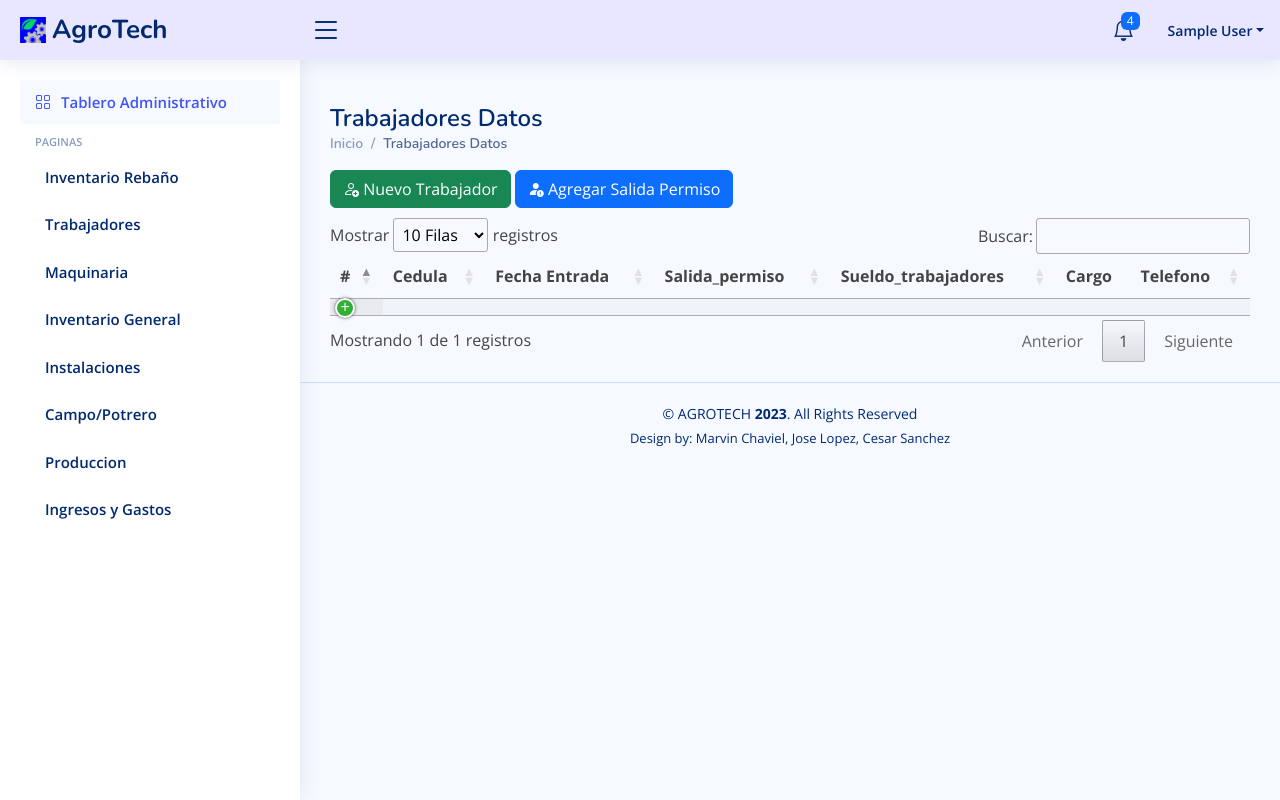
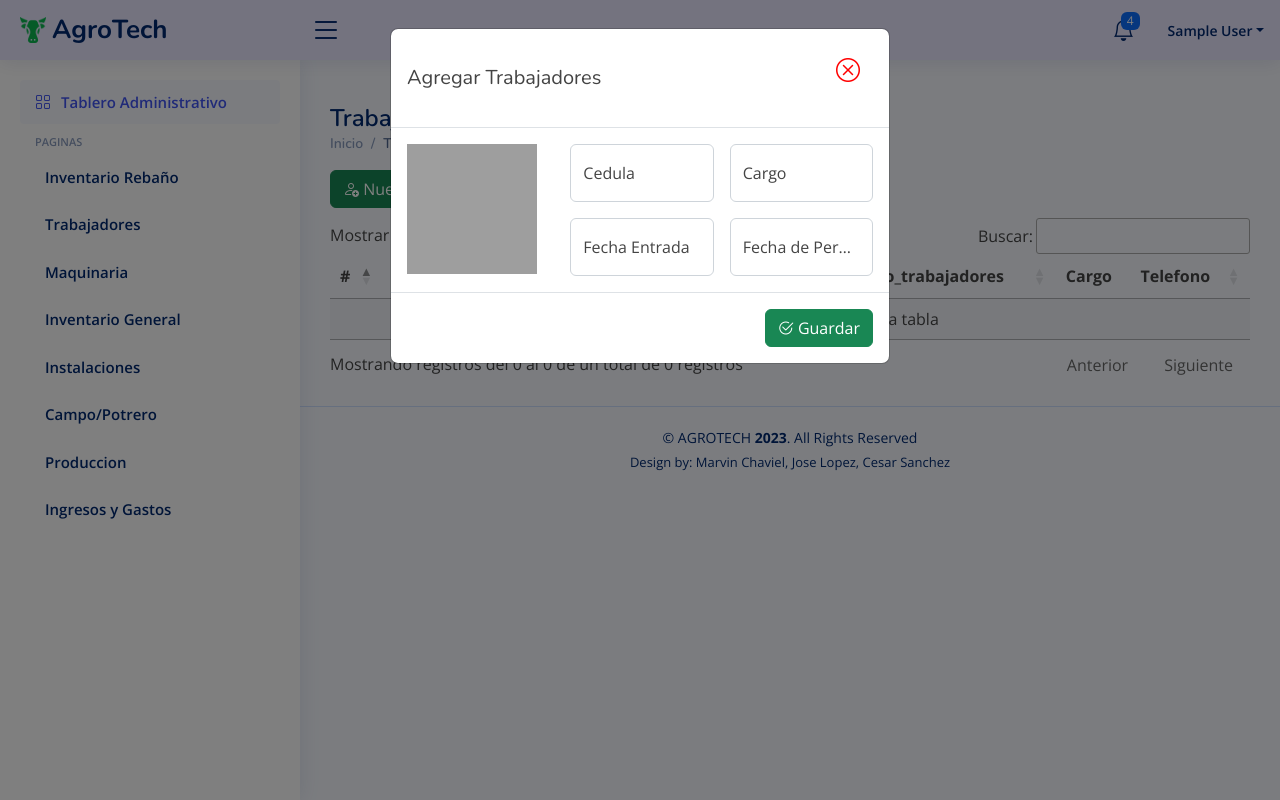
Before and after one commit to Marv1nChaviel/Agrotech, a PHP site: page /Trabajadores.php in a window 1280 px wide, after a click on "Nuevo Trabajador". Run offline with PHP 8.4, Linux system fonts and the light colour scheme; the visitor is signed in with stand-in values (Sample User, id 1); data that the repository does not hold is empty; grey boxes are pictures that could not be loaded.

Commit message:
actualizado

```diff
--- a/BackEnd/Consulta_Inventario_Rebaño.php
+++ b/BackEnd/Consulta_Inventario_Rebaño.php
@@ -14,7 +14,6 @@
 
 
     $json[] = array(
-      'ID_animal' => $datos['ID_animal'],
       'Nro_animal' => $datos['Nro_animal'],
       'Color' => $datos['Color'],
       'Partos' => $datos['Partos'],
--- a/BackEnd/Consulta_Trabajadores.php
+++ b/BackEnd/Consulta_Trabajadores.php
@@ -4,8 +4,9 @@
 $sql = "SELECT * FROM trabajadores";
 $resultado = $conexion->prepare($sql);
 $resultado->execute();
-$datos=$resultado->fetch(PDO::FETCH_ASSOC);
 
+
+while($datos=$resultado->fetch(PDO::FETCH_ASSOC)){
 $json[] = array(
     'ID_trabajador'=> $datos['ID_trabajador'],
     'Ci'=> $datos['C.i'],
@@ -18,6 +19,6 @@
     <button type="button" class="btn btn-warning" data-bs-toggle="modal" data-bs-target="#ModalEditar"><i class="bi bi-pencil"></i></button>
     <button type="button" class="btn btn-danger" onclick="EliminarBotonTabla();"><i class="bi bi-trash3"></i></button>'
 );
-
+}
 echo json_encode($json,JSON_UNESCAPED_UNICODE);
 ?>
--- a/BarraLateralNavegacion.php
+++ b/BarraLateralNavegacion.php
@@ -13,7 +13,7 @@
 
 <div class="d-flex align-items-center justify-content-between">
     <a href="./Login.php" class="logo d-flex align-items-center">
-        <img src="assets/img/AgroTech_icono_pequeño.png" alt="">
+        <img src="assets/img/icon.png" alt="">
         <span class="d-none d-lg-block">AgroTech</span>
     </a>
     <i class="bi bi-list toggle-sidebar-btn"></i>
--- a/Login.php
+++ b/Login.php
@@ -35,7 +35,7 @@
 
                     <h2 class="card-heading">
                         AgroTech
-                        <img class="logo" src="./assets/img/vaca.png" width="70px" alt="">
+                        <img class="logo" src="./assets/img/icon.png" width="70px" alt="">
                     </h2>
                 </div>
                 <form class="card-form" method="POST" action="./BackEnd/Verificacion_Datos_Login.php">
--- a/Trabajadores.php
+++ b/Trabajadores.php
@@ -78,7 +78,80 @@
 
             </tfoot>
         </table>
+<!-- Modal Nuevo -------------------------------------- -->
+<div class="modal fade" id="ModalNuevo" data-bs-backdrop="static" data-bs-keyboard="false" tabindex="-1"
+            aria-labelledby="staticBackdropLabel" aria-hidden="true">
+            <div class="modal-dialog">
+                <div class="modal-content">
+                    <div class="modal-header">
+                        <h1 class="modal-title fs-5" id="Titulo">Agregar Trabajadores</h1>
 
+                        <button type="button" class="btn" data-bs-dismiss="modal" aria-label="Close">
+                            <p style="font-size: 1.5em; color:red"><i class="bi bi-x-circle"></i>
+                        </button>
+                    </div>
+                    <div class="modal-body">
+                        <!-- Cuerpo del formulario------ -->
+                        <form>
+                            <!-- Columna izquierda -->
+                            <div class="row">
+                                <div class="col-md-4 col-12 ">
+                                    <div class="row"></div>
+                                    <div class="row">
+                                        <div class="col-md-3 col-8 ">
+                                            <img src="./assets/img/soporte.png" alt="" width="130" height="130">
+                                        </div>
+                                    </div>
+                                    <div class="row"></div>
+                                </div>
+                                <!-- fin Columna izquierda -->
+                                <div class="col-md-8 col-12">
+                                    <div class="row g-3">
+                                        <div class="col-md-6 col-6">
+                                            <div class="form-floating">
+                                                <input type="number" class="form-control" id="Cedula"
+                                                    placeholder="Cedula">
+                                                <label for="Cedula">Cedula</label>
+                                            </div>
+                                        </div>
+
+                                        <div class="col-md-6 col-6">
+                                            <div class="form-floating">
+                                                <input type="text" class="form-control" id="Cargo" placeholder="Cargo">
+                                                <label for="Cargo">Cargo</label>
+                                            </div>
+                                        </div>
+
+                                        <div class="col-md-6 col-6">
+                                            <div class="form-floating">
+                                                <input type="text" class="form-control" id="Fecha_Entrada"
+                                                    placeholder="Fecha Entrada">
+                                                <label for="Fecha Entrada">Fecha Entrada</label>
+                                            </div>
+                                        </div>
+                                        <div class="col-md-6 col-6">
+                                            <div class="form-floating">
+                                                <input type="text" class="form-control" id="Fecha_de_Permiso"
+                                                    placeholder="Fecha de Permiso">
+                                                <label for="Fecha de Permiso">Fecha de Permiso</label>
+                                            </div>
+                                        </div>
+                                    </div>
+                                </div>
+
+                            </div>
+                        </form>
+                        <!-- FIN Cuerpo del formulario -->
+                    </div>
+                    <div class="modal-footer">
+
+                        <button type="button" class="btn btn-success"><i class="bi bi-check2-circle"></i>
+                            Guardar</button>
+                    </div>
+                </div>
+            </div>
+        </div>
+        <!--  fin Modal Nuevo -------------------------------------- -->
         <!-- Modal Editar -------------------------------------- -->
         <div class="modal fade" id="ModalEditar" data-bs-backdrop="static" data-bs-keyboard="false" tabindex="-1"
             aria-labelledby="staticBackdropLabel" aria-hidden="true">
```
Also changed, not shown: Instalaciones.php (+7 -7 lines), InventarioRebaño.php (+7 -9 lines), assets/img/icon.png, assets/img/icon2.png (added), assets/img/vaca.png (deleted).
